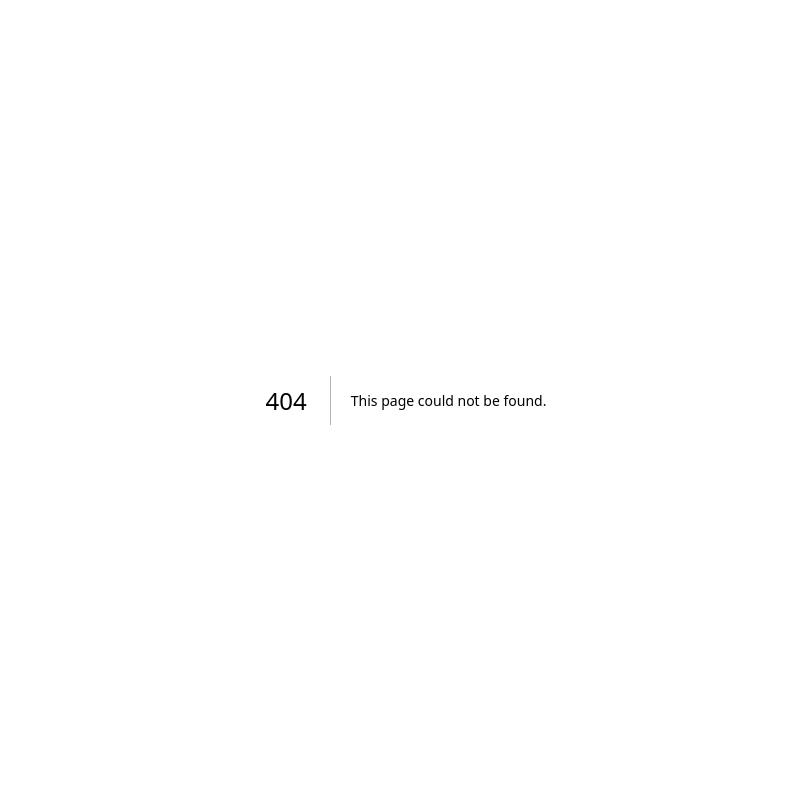
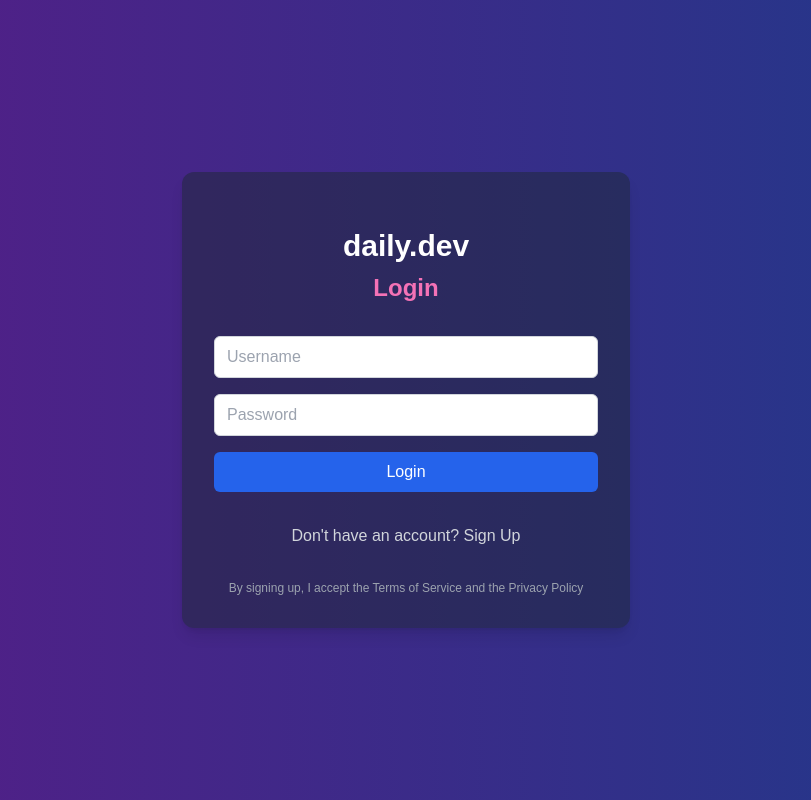
Before and after one commit to shaiknoorullah/daily.dev, a Next.js app: page /Login in a window 1280 px wide. Before the commit this address had no page. Shown: the whole page, without its empty margins (234-1045 px from the left). Built offline with nearby package versions, Linux system fonts and the light colour scheme.

Commit message:
Updated-code-with-SignUp-Login-Functionality

```diff
--- /dev/null
+++ b/src/app/Login/page.tsx
@@ -0,0 +1,84 @@
+"use client";
+
+import React, { useState } from "react";
+import { useRouter } from "next/navigation";
+import { getUser, setUser } from "@/app/utils/auth";
+
+const Auth: React.FC = () => {
+  const [username, setUsername] = useState("");
+  const [password, setPassword] = useState("");
+  const [isLogin, setIsLogin] = useState(true);
+  const router = useRouter();
+
+  const handleAuth = (e: React.FormEvent) => {
+    e.preventDefault();
+
+    if (isLogin) {
+      const user = getUser();
+      if (user && user.username === username && user.password === password) {
+        router.push("/");
+      } else {
+        alert("Invalid credentials");
+      }
+    } else {
+      const newUser = {
+        username,
+        password,
+        joinDate: new Date().toLocaleDateString(),
+      };
+      setUser(newUser);
+      alert("Account created successfully!");
+      setIsLogin(true);
+    }
+  };
+
+  return (
+    <div className="min-h-screen flex items-center justify-center bg-gradient-to-r from-purple-900 to-blue-900">
+      <div className="w-full max-w-md p-8 space-y-8 bg-gray-800 bg-opacity-50 rounded-xl shadow-lg">
+        <div className="text-center">
+          <h2 className="mt-6 text-3xl font-bold text-white">daily.dev</h2>
+          <h1 className="mt-2 text-2xl font-semibold text-pink-400">
+            {isLogin ? "Login" : "Sign Up"}
+          </h1>
+        </div>
+        <form onSubmit={handleAuth} className="space-y-4">
+          <input
+            type="text"
+            placeholder="Username"
+            value={username}
+            onChange={(e) => setUsername(e.target.value)}
+            className="w-full px-3 py-2 border border-gray-300 rounded-md focus:outline-none focus:ring-2 focus:ring-blue-500"
+          />
+          <input
+            type="password"
+            placeholder="Password"
+            value={password}
+            onChange={(e) => setPassword(e.target.value)}
+            className="w-full px-3 py-2 border border-gray-300 rounded-md focus:outline-none focus:ring-2 focus:ring-blue-500"
+          />
+          <button
+            type="submit"
+            className="w-full px-4 py-2 text-white bg-blue-600 rounded-md hover:bg-blue-700 focus:outline-none focus:ring-2 focus:ring-blue-500 focus:ring-offset-2 focus:ring-offset-gray-800"
+          >
+            {isLogin ? "Login" : "Sign Up"}
+          </button>
+        </form>
+        <div className="mt-6 text-center">
+          <p
+            onClick={() => setIsLogin(!isLogin)}
+            className="text-gray-300 cursor-pointer hover:underline"
+          >
+            {isLogin
+              ? "Don't have an account? Sign Up"
+              : "Already have an account? Login"}
+          </p>
+        </div>
+        <p className="mt-8 text-xs text-center text-gray-400">
+          By signing up, I accept the Terms of Service and the Privacy Policy
+        </p>
+      </div>
+    </div>
+  );
+};
+
+export default Auth;
--- /dev/null
+++ b/src/app/components/common/profileDropDown.tsx
@@ -0,0 +1,70 @@
+import React from "react";
+import {
+  UserCircle,
+  Settings,
+  Award,
+  CreditCard,
+  Users,
+  PauseCircle,
+  Sliders,
+} from "lucide-react";
+import { useRouter } from "next/navigation";
+import { Profile } from "@/app/interfaces/profileInterface";
+
+const ProfileDropdown = ({ username, joinDate }: Profile) => {
+  const router = useRouter();
+
+  const handleLogout = () => {
+    router.push("/Login");
+  };
+  return (
+    <div className="absolute top-16 right-4 w-64 bg-[#1C1F26] text-white rounded-lg shadow-lg overflow-hidden">
+      <div className="p-4 bg-[#252A36]">
+        <div className="flex items-center space-x-3">
+          <div className="w-12 h-12 bg-[#C2185B] rounded-lg flex items-center justify-center text-2xl font-bold">
+            {username.charAt(0).toUpperCase()}
+          </div>
+          <div>
+            <h3 className="font-semibold">{username}</h3>
+            <p className="text-sm text-gray-400">
+              @{username} • Joined {joinDate}
+            </p>
+          </div>
+        </div>
+      </div>
+
+      <div className="py-2">
+        {[
+          { icon: UserCircle, label: "Profile" },
+          { icon: Settings, label: "Account details" },
+          { icon: Award, label: "Reputation" },
+          { icon: CreditCard, label: "Devcard" },
+          { icon: Users, label: "Invite friends" },
+          { icon: PauseCircle, label: "Pause new tab" },
+          { icon: Sliders, label: "Customize" },
+        ].map((item, index) => (
+          <button
+            key={index}
+            className="w-full px-4 py-2 flex items-center justify-between hover:bg-[#252A36] transition-colors"
+          >
+            <div className="flex items-center space-x-3">
+              <item.icon size={18} />
+              <span>{item.label}</span>
+            </div>
+          </button>
+        ))}
+      </div>
+
+      <div className="border-t border-gray-700">
+        <button
+          onClick={handleLogout}
+          className="w-full px-4 py-3 text-left text-red-500 hover:bg-[#252A36] transition-colors"
+        >
+          Logout
+        </button>
+      </div>
+    </div>
+  );
+};
+
+export default ProfileDropdown;
--- a/src/app/components/layouts/navbar.tsx
+++ b/src/app/components/layouts/navbar.tsx
@@ -3,18 +3,14 @@
 import React, { useState, useEffect } from "react";
 import { Search, Bell } from "lucide-react";
 import Image from "next/image";
-
-interface Todo {
-  userId: number;
-  id: number;
-  title: string;
-  completed: boolean;
-}
+import ProfileDropdown from "../common/profileDropDown";
+import { Todo } from "@/app/interfaces/todoInterface";
 
 const NavBar = () => {
   const [todos, setTodos] = useState<Todo[]>([]);
   const [filteredTodos, setFilteredTodos] = useState<Todo[]>([]);
   const [searchInput, setSearchInput] = useState("");
+  const [isProfileDropdownOpen, setIsProfileDropdownOpen] = useState(false);
 
   useEffect(() => {
     const fetchTodos = async () => {
@@ -64,8 +60,12 @@ const NavBar = () => {
     };
   }, []);
 
+  const toggleProfileDropdown = () => {
+    setIsProfileDropdownOpen(!isProfileDropdownOpen);
+  };
+
   return (
-    <div className="text-white border-b border-[#444343] sticky flex justify-between items-center px-6 py-2">
+    <div className="text-white border-b border-[#444343] sticky top-0 flex justify-between items-center px-6 py-2 bg-[#0E1217] z-10">
       <button className="flex items-center space-x-2">
         <Image src="/devlogo.png" alt="Logo" width={130} height={35} />
       </button>
@@ -89,14 +89,13 @@ const NavBar = () => {
             Ctrl
           </span>
           <span className="text-sm rounded-md">+</span>
-
           <span className="border border-[#373C46] text-sm px-2 rounded-md">
             K
           </span>
         </div>
       </div>
 
-      <div className="flex items-center space-x-4 ">
+      <div className="flex items-center space-x-4">
         <button className="bg-white text-black px-4 py-2 hidden md:block rounded-xl font-[600]">
           New post
         </button>
@@ -115,12 +114,12 @@ const NavBar = () => {
         <div className="flex gap-4 lg:bg-slate-800 py-1 px-[10px] rounded-xl items-center justify-center">
           <button className="flex gap-2 text-[15px] ">
             <Image src="/streak.png" alt="Streak Logo" width={20} height={20} />
-            <span className="text-[#FC538D] font-[600] divide-x ">36</span>
+            <span className="text-[#FC538D] font-[600] divide-x ">47</span>
           </button>
 
           <button className="lg:flex items-center gap-1 hidden md:block">
             <Image src="/points.png" alt="Points Logo" width={15} height={20} />
-            <span className="font-[700] text-sm">11</span>
+            <span className="font-[700] text-sm">10</span>
           </button>
 
           <button className="md:flex items-center gap-1 lg:hidden ">
@@ -132,13 +131,17 @@ const NavBar = () => {
             />
           </button>
 
-          <button className="bg-[#C2185B] w-8 h-8 rounded-xl flex items-center justify-center">
-            <span className="text-white font-semibold">M</span>
+          <button
+            className="bg-[#C2185B] w-8 h-8 rounded-xl flex items-center justify-center"
+            onClick={toggleProfileDropdown}
+          >
+            <span className="text-white font-semibold">A</span>
           </button>
         </div>
       </div>
+
       {searchInput && filteredTodos.length > 0 && (
-        <div className="absolute top-12 left-[41.4%] transform -translate-x-1/2 bg-[#1C1F26] text-white p-4  shadow-lg w-[33.8%]">
+        <div className="absolute top-12 left-[41.4%] transform -translate-x-1/2 bg-[#1C1F26] text-white p-4 shadow-lg w-[33.8%] z-20">
           <ul>
             {filteredTodos.map((todo) => (
               <li key={todo.id} className="py-2 border-b border-gray-700">
@@ -148,6 +151,10 @@ const NavBar = () => {
           </ul>
         </div>
       )}
+
+      {isProfileDropdownOpen && (
+        <ProfileDropdown username="ayman" joinDate="May 2024" />
+      )}
     </div>
   );
 };
--- /dev/null
+++ b/src/app/interfaces/profileInterface.ts
@@ -0,0 +1,4 @@
+export interface Profile {
+  username: string;
+  joinDate: string;
+}
--- /dev/null
+++ b/src/app/interfaces/todoInterface.ts
@@ -0,0 +1,6 @@
+export interface Todo {
+  userId: number;
+  id: number;
+  title: string;
+  completed: boolean;
+}
--- /dev/null
+++ b/src/app/interfaces/userInterface.ts
@@ -0,0 +1,5 @@
+export interface User {
+  username: string;
+  password: string;
+  joinDate: string;
+}
--- /dev/null
+++ b/src/app/utils/auth.ts
@@ -0,0 +1,11 @@
+"use client";
+import { User } from "../interfaces/userInterface";
+
+export const setUser = (user: User): void => {
+  localStorage.setItem("user", JSON.stringify(user));
+};
+
+export const getUser = (): User | null => {
+  const user = localStorage.getItem("user");
+  return user ? JSON.parse(user) : null;
+};
```
Also changed, not shown: src/app/components/common/feedCard.tsx (+1 -7 lines), src/app/components/layouts/feed.tsx (+1 -7 lines), src/app/interfaces/feedInterface.ts (added, +13 -0 lines).
